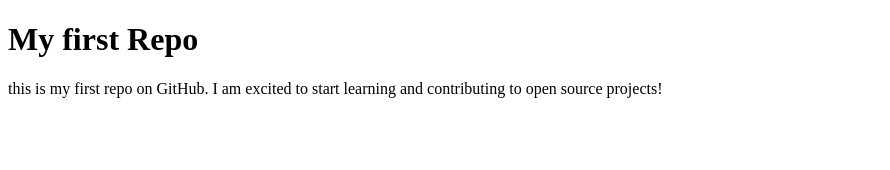
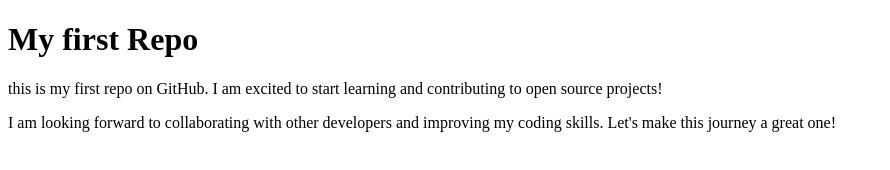
Before and after one commit to Tore-Howe/my-first-repo, a plain HTML site: page index.html in a window 1280 px wide. Shown: the whole page, without its empty margins (0-890 px from the left). Drawn offline with Linux system fonts and the light colour scheme.

Commit message:
update page content

```diff
--- a/index.html
+++ b/index.html
@@ -9,6 +9,7 @@
   <h1>My first Repo</h1>
   <p>this is my first repo on GitHub. I am excited to start learning and contributing to open source projects!
   </p>
+  <p >I am looking forward to collaborating with other developers and improving my coding skills. Let's make this journey a great one!</p>
 
 </body>
 </html>
```
